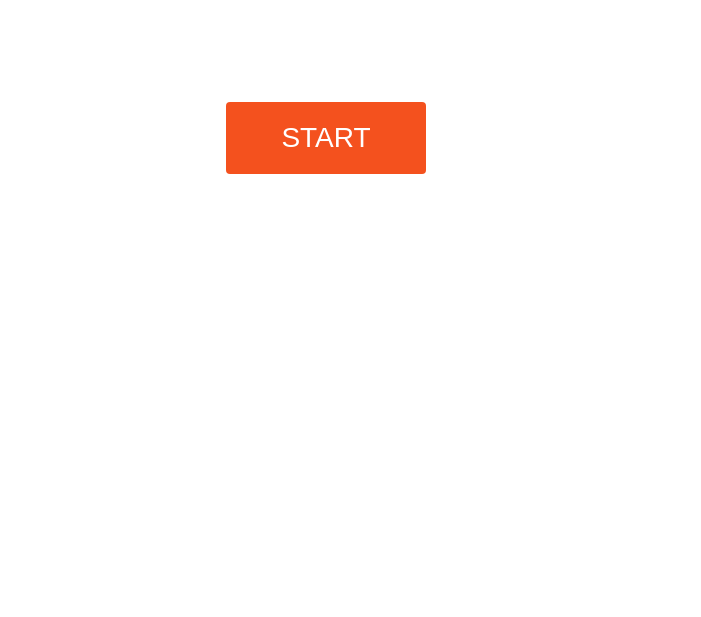
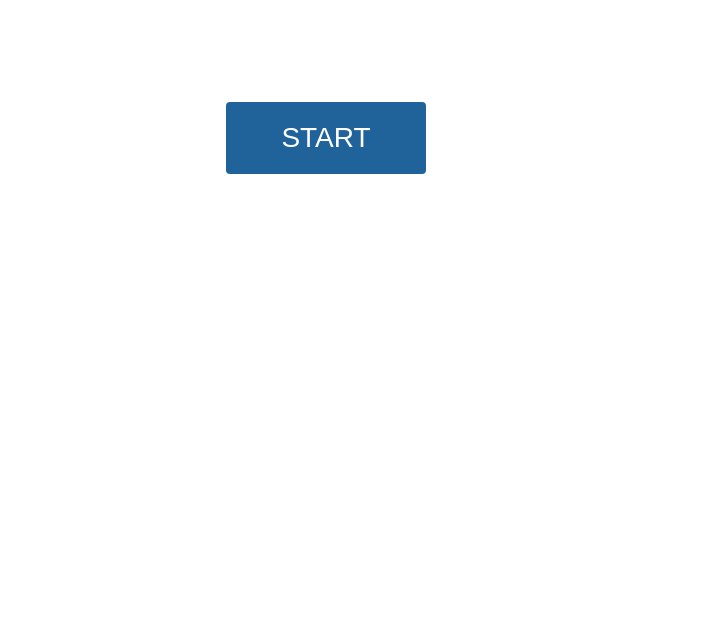
Before and after one commit to Dadoo1208/Bullet-Hell-Game, a plain HTML site: page Yup/index.html in a window 1280 px wide. Shown: the part 183-800 px from the top of the page, without its empty margins (291-992 px from the left). Drawn offline with Linux system fonts and the light colour scheme.

Commit message:
changed name and color

```diff
--- a/Yup/index.html
+++ b/Yup/index.html
@@ -3,7 +3,7 @@
 <head>
     <meta charset="UTF-8">
     <meta name="viewport" content="width=device-width, initial-scale=1.0">
-    <title>BulletHellGame</title>
+    <title>Cookingfevergame</title>
     <link rel="preconnect" href="https://fonts.googleapis.com">
 <link rel="preconnect" href="https://fonts.gstatic.com" crossorigin>
 <link href="https://fonts.googleapis.com/css2?family=VT323&display=swap" rel="stylesheet">
--- a/Yup/style.css
+++ b/Yup/style.css
@@ -25,7 +25,7 @@ h4  {
 
 .button {
     border-radius: 4px;
-    background-color: #f4511e;
+    background-color: #20639b;
     border: none;
     color: #FFFFFF;
     text-align: center;
```
